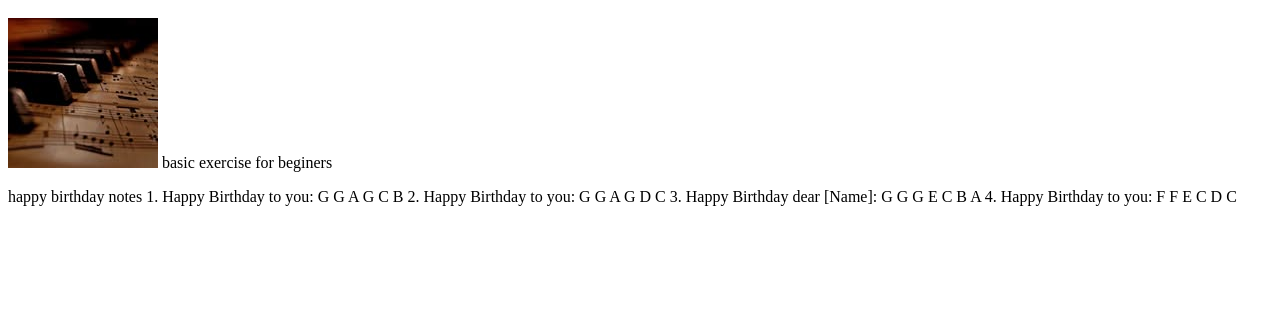
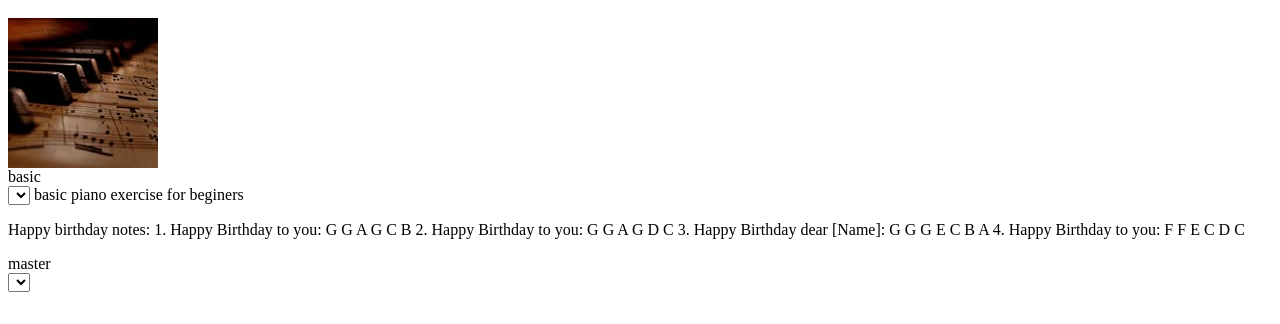
Before and after one commit to jafro33/piano_user33, a plain HTML site: page index.html/index.html in a window 1280 px wide. Shown: the part 48-372 px from the top of the page. Drawn offline with Linux system fonts and the light colour scheme; files whose address does not match are found by name.

Commit message:
added new section and selection

```diff
--- a/index.html/index.html
+++ b/index.html/index.html
@@ -6,14 +6,20 @@
     <title>piano_user33</title>
 
 </head>
+
 <body>
     <h1>piano_user33</h1>
     <img src="img piano.jpg" alt="">
-     <head>basic exercise for beginers</head>
-    <p>        happy birthday notes
+    <section>basic</section>
+    <select name="basic level" id=""></select>
+     <head>basic piano exercise for beginers</head>
+    <p>         Happy birthday notes:
         1. Happy Birthday to you: G G A G C B
         2. Happy Birthday to you: G G A G D C
         3. Happy Birthday dear [Name]: G G G E C B A
-        4. Happy Birthday to you: F F E C D C</p>
+        4. Happy Birthday to you: F F E C D C </p>
+        <section>master</section>
+        <select name="master level" id=""></select>
+        <p></p>
 </body>
 </html>
```
